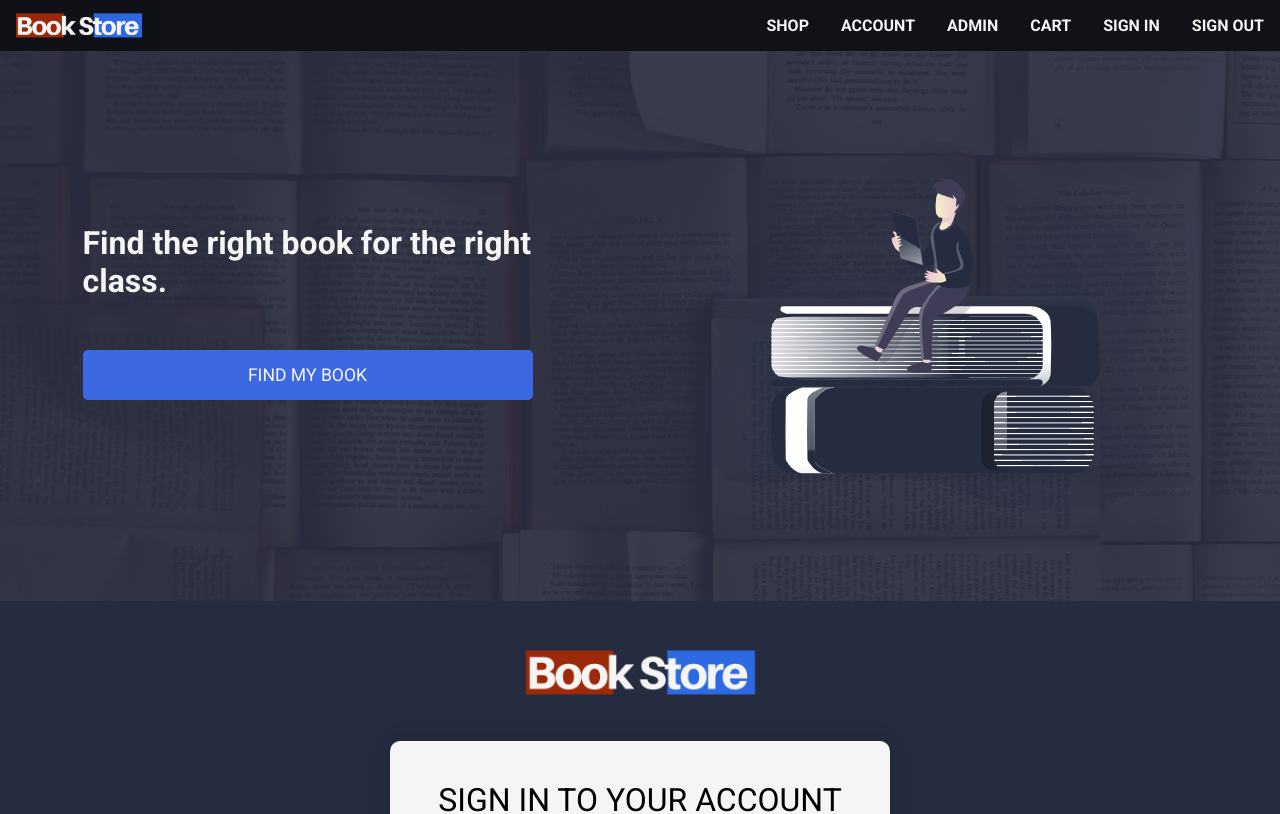
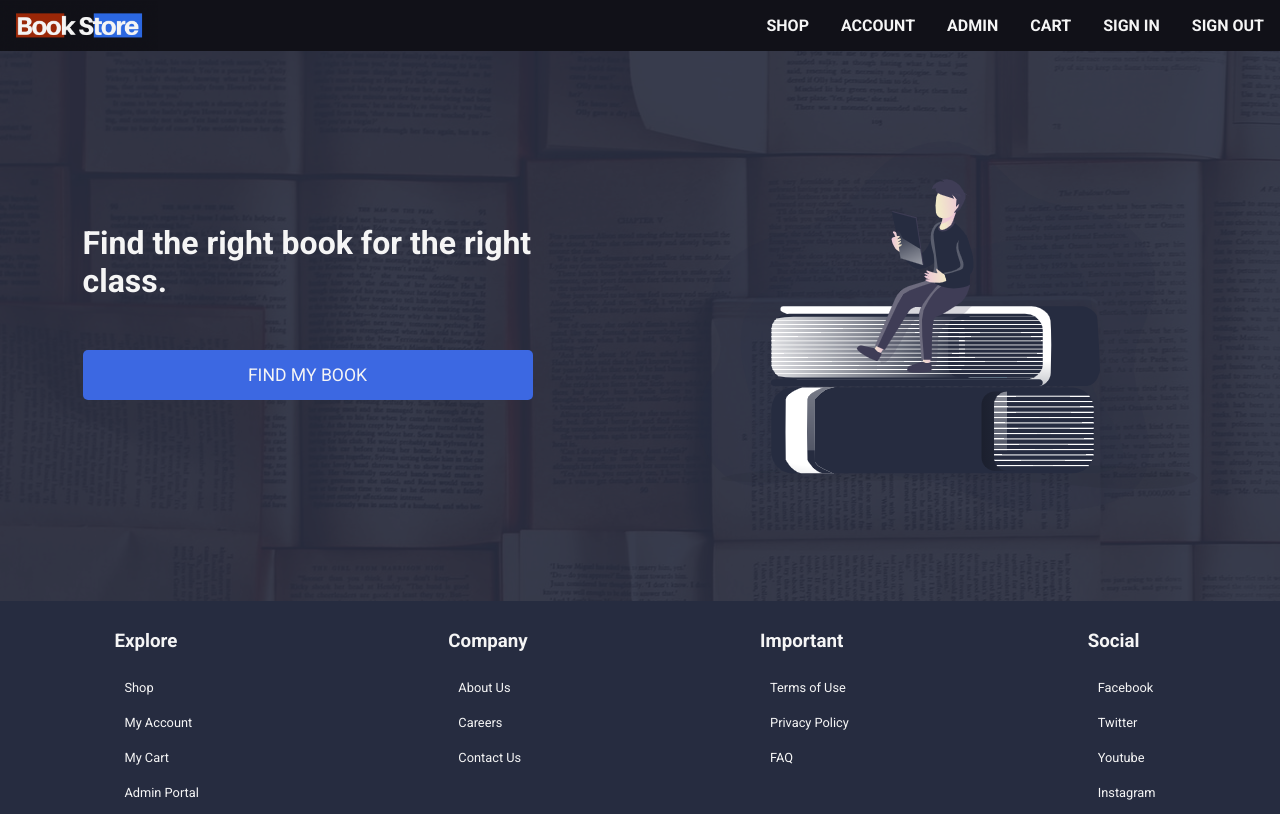
Before and after one commit to joshuasells/termProjectAWAD, a React (Create React App) app: page / in a window 1280 px wide. Shown: the top 814 px of the page. Built offline with nearby package versions, Linux system fonts and the light colour scheme.

Commit message:
cleans up the javascript files

```diff
--- a/package.json
+++ b/package.json
@@ -8,6 +8,7 @@
     "@testing-library/user-event": "^12.8.3",
     "react": "^17.0.2",
     "react-dom": "^17.0.2",
+    "react-router-dom": "^5.2.0",
     "react-scripts": "4.0.3",
     "web-vitals": "^1.1.1"
   },
--- a/src/components/App.js
+++ b/src/components/App.js
@@ -1,12 +1,17 @@
 import React, {Component} from 'react';
-import Master from './pages/Master';
+import Navbar from './micro-components/Navbar';
+import Login from './micro-components/Login';
+import Header from './micro-components/Header';
+import Footer from './micro-components/Footer';
 
 class App extends Component {
 
   render() {
     return (
       <div className="App">
-        <Master />
+        <Navbar />
+        <Header />
+        <Footer />
       </div>
     );
   }
--- a/src/components/pages/Master.js
+++ /dev/null
@@ -1,20 +0,0 @@
-import React from 'react';
-import Navbar from '../micro-components/Navbar';
-import Login from '../micro-components/Login';
-import TextInput from '../micro-components/TextInput';
-import Button from '../micro-components/Button';
-import Header from '../micro-components/Header';
-import Footer from '../micro-components/Footer';
-
-function Master(props) {
-  return (
-    <>
-      <Navbar />
-      <Header />
-      <Login />
-      <Footer />
-    </>
-  )
-}
-
-export default Master;
```
Also changed, not shown: src/components/pages/Account.js (deleted), src/components/pages/Admin.js (deleted), src/components/pages/Cart.js (deleted), src/components/pages/SignUp.js (deleted), src/components/pages/Store.js (deleted), src/stylesheets/CreateAccount.css (deleted), 1 other file (tests, documents, lock files or other folders).
